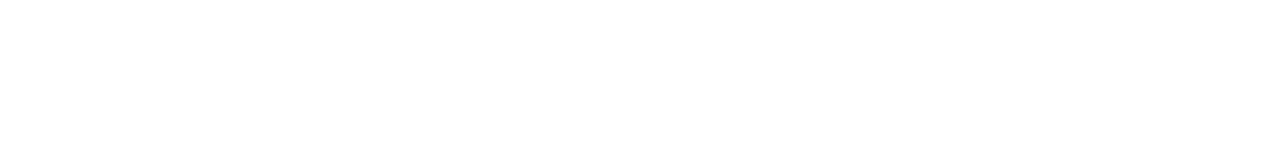
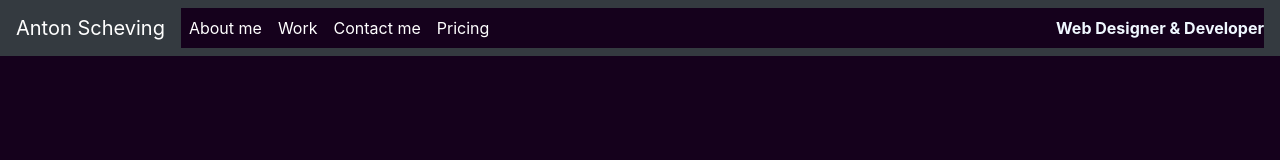
Before and after one commit to AntonScheving/Bootstrap-Portfolio, a plain HTML site: page Portfolio-02.html in a window 1280 px wide. Drawn offline with nearby package versions, Linux system fonts and the light colour scheme; files that its build step writes are made by us from their sources.

Commit message:
added bootstrap navigation & customised it

```diff
--- a/Portfolio-02.html
+++ b/Portfolio-02.html
@@ -6,11 +6,38 @@
     <meta name="viewport" content="width=device-width, initial-scale=1.0, shrink-to-fit=no">
 
     <link rel="stylesheet" href="https://cdn.jsdelivr.net/npm/bootstrap@4.3.1/dist/css/bootstrap.min.css" integrity="sha384-ggOyR0iXCbMQv3Xipma34MD+dH/1fQ784/j6cY/iJTQUOhcWr7x9JvoRxT2MZw1T" crossorigin="anonymous">
-    <link rel="stylesheet" href="CSS/style.css">
+    <link rel="stylesheet" type="text/css" href="assets/css/style.css">
 
-    <title>Anton Scheving - Reimagined Portfolio</title>
+    <title>Anton Scheving - Bootstrap Portfolio</title>
+
 </head>
 <body>
-
+    <nav class="navbar navbar-expand-lg navbar-dark bg-dark">
+        <a class="navbar-brand" href="#">Anton Scheving</a>
+        <button class="navbar-toggler" type="button" data-toggle="collapse" data-target="#navbarText" aria-controls="navbarText" aria-expanded="false" aria-label="Toggle navigation">
+          <span class="navbar-toggler-icon"></span>
+        </button>
+        <div class="collapse navbar-collapse" id="navbarText">
+          <ul class="navbar-nav mr-auto">
+            <li class="nav-item active">
+              <a class="nav-link" href="#">About me<span class="sr-only">(current)</span></a>
+            </li>
+            <li class="nav-item active">
+              <a class="nav-link" href="#">Work</a>
+            </li>
+            <li class="nav-item active">
+              <a class="nav-link" href="#">Contact me</a>
+            </li>
+            <li class="nav-item active">
+                <a class="nav-link" href="#">Pricing</a>
+              </li>
+          </ul>
+          <span class="nav-item active motto">
+            Web Designer & Developer
+          </span>
+        </div>
+      </nav>
 </body>
+<script src="https://cdnjs.cloudflare.com/ajax/libs/jquery/3.5.1/jquery.min.js"></script>
+<script src="https://cdnjs.cloudflare.com/ajax/libs/twitter-bootstrap/4.5.2/js/bootstrap.bundle.min.js"></script>
 </html>
--- a/assets/css/style.css
+++ b/assets/css/style.css
@@ -0,0 +1,12 @@
+* {
+    background-color: var(--dominantColor);
+}
+
+:root {
+    --dominantColor: rgb(21, 1, 28);
+}
+
+.nav-item.active.motto {
+    color: aliceblue;
+    font-weight: bolder;
+}
```
